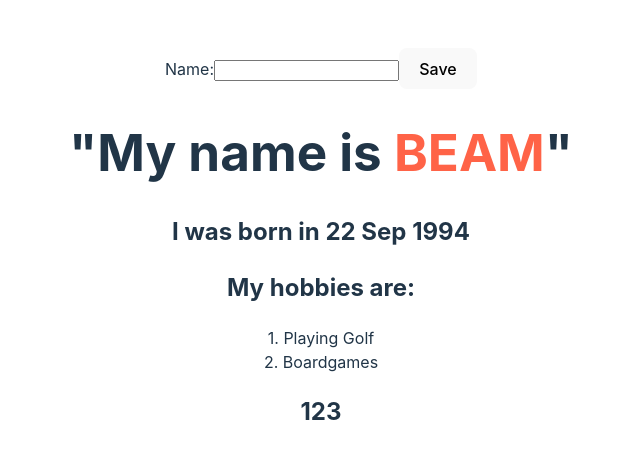
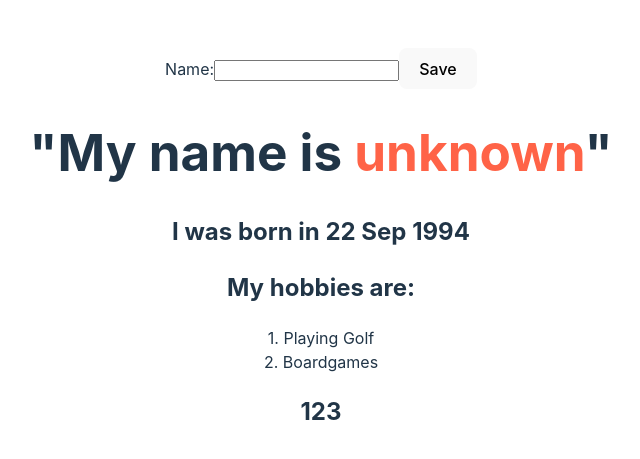
Before and after one commit to Pasika-swn/react-jumpstart, a React (Vite) app: page / in a window 1280 px wide. Shown: the part 151-610 px from the top of the page, without its empty margins (319-959 px from the left). Built offline with nearby package versions, Linux system fonts and the light colour scheme.

Commit message:
save state -> name with save button

```diff
--- a/src/App.jsx
+++ b/src/App.jsx
@@ -29,30 +29,33 @@ const Test = ({ children }) => {
 };
 
 function App() {
+  const [data, setData] = useState({name: undefined}) //เก็บเป็น obj โดย udf name ไปก่อน
   const [name, setName] = useState("");
 
   return (
     <div className="App">
-      {/*create label+input -> button  */}
-      {/* [New] Rerender = เชื่อม state เข้าไปที่ UI */}
+      {/* create an Input */}
+      {/* rerender ทุกๆครั้งที่พิมพ์ milli sec */}
       <label htmlFor="name">Name:</label>
       <input
         id="name"
-
-        // ส่งค่า state เข้า input ผ่าน value={name}
         value={name}
-
-        //[นี่คือการดึงค่า จำ]:onChangeเพื่อให้พิมพ์เปลี่ยนแปลงได้ ->trigger event เมื่อกดอักษร
         onChange={(event) => {
-          // save for reuse
           setName(event.target.value);
         }}
       />
-      <button>Save</button>
-      {/* --------------------- */}
+      <button
+        onClick={() => {
+          setData({ name }) //remember value
+          setName(""); //reset after click save button
+        }}
+      >
+        Save
+      </button>
 
       <SelfIntroduction
-        name="BEAM"
+        // name = {name ? name : undefined} //real-time (before use save button)
+        name={data.name}
         dateOfBirth="22 Sep 1994"
         hobbies={["Playing Golf", "Boardgames"]}
       />
```
